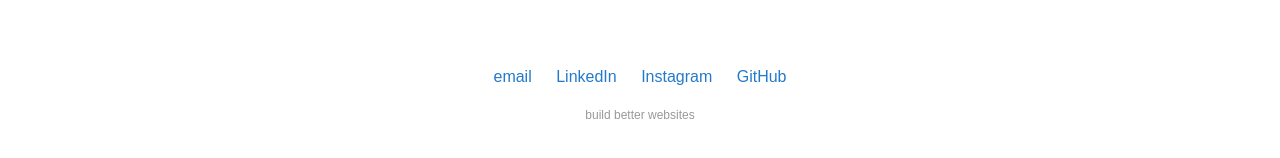
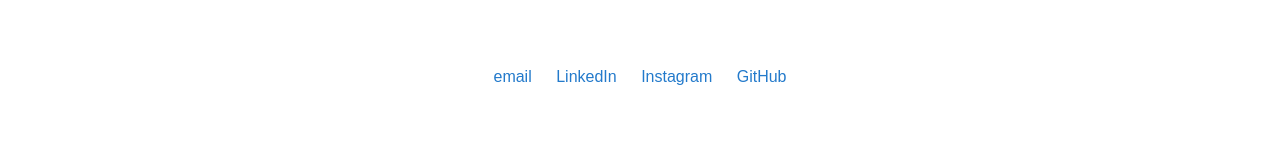
Before and after one commit to bmessenger/bmessenger.github.io, a Jekyll site: the page built from index.md, in a window 1280 px wide. Shown: the part 730-888 px from the top of the page. Built offline with Jekyll 4.4.1, drawn with Linux system fonts in a browser that asks for light colours.

Commit message:
Footer update

```diff
--- a/_includes/footer.html
+++ b/_includes/footer.html
@@ -5,5 +5,4 @@
 		<li><a href="https://www.instagram.com/bradley_mess" target="_blank">Instagram</a></li>
 		<li><a href="https://github.com/bmessenger" target="_blank">GitHub</a></li>
 	</ul>
-	<p><a href="http://motherfuckingwebsite.com/" target="_blank">build better websites</a></p>
 </footer>
```
